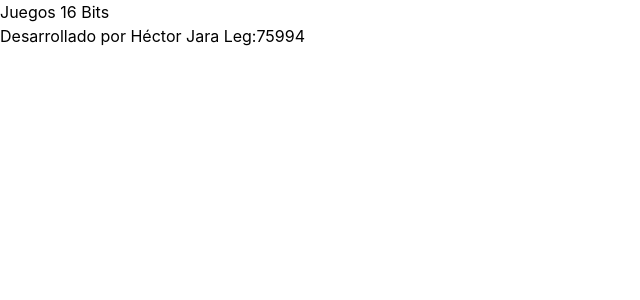
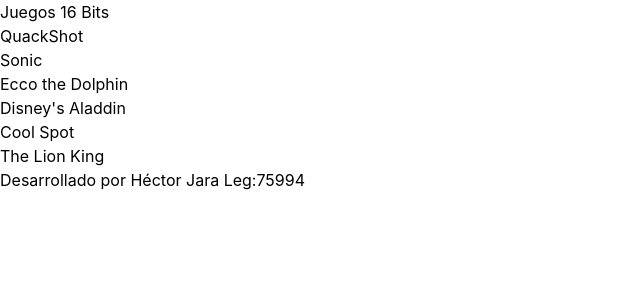
Before and after one commit to hectorjara/ReactParteII, a React (Create React App) app in the folder juegos/: page / in a window 1280 px wide. Shown: the top 300 px of the page, without its empty margins (0-640 px from the left). Built offline with nearby package versions, Linux system fonts and the light colour scheme.

Commit message:
Llamada al json

```diff
--- /dev/null
+++ b/juegos/public/mocks/juegos.json
@@ -0,0 +1,38 @@
+[
+    {
+        "id":"1",
+        "titulo":"QuackShot",
+        "descripcion":"QuackShot es un videojuego de plataformas desarrollado y publicado por Sega para la Sega Genesis",
+        "imagenCaratula":"https://upload.wikimedia.org/wikipedia/en/e/e0/QuackShot_-_Starring_Donald_Duck.jpg"
+    },
+    {
+        "id":"2",
+        "titulo":"Sonic",
+        "descripcion":"Sonic es un Videojuego de plataformas desarrollado por Sonic Team y publicado por Sega para la Sega Genesis en 1991",
+        "imagenCaratula":"https://upload.wikimedia.org/wikipedia/en/b/ba/Sonic_the_Hedgehog_1_Genesis_box_art.jpg"
+    },
+    {
+        "id":"3",
+        "titulo":"Ecco the Dolphin",
+        "descripcion":"Ecco the Dolphin es un videojuego de acción-aventura desarrollado por Novotrade International, originalmente para Sega Genesis, y publicado por Sega en 1992",
+        "imagenCaratula":"https://upload.wikimedia.org/wikipedia/en/c/c8/Ecco-cover.jpg"
+    },
+    {
+        "id":"4",
+        "titulo":"Disney's Aladdin",
+        "descripcion":"Disney's Aladdin es un videojuego de plataformas basado en la película de 1992 del mismo nombre desarrollada por Virgin Games USA",
+        "imagenCaratula":"https://upload.wikimedia.org/wikipedia/en/0/0d/Aladdingenesis.jpg"
+    },
+    {
+        "id":"5",
+        "titulo":"Cool Spot",
+        "descripcion":"Cool Spot es un videojuego de plataformas de 1993 desarrollado por Virgin Games y publicado por Virgin Interactive para Mega Drive/Genesis y SNES/Super Famicom",
+        "imagenCaratula":"https://upload.wikimedia.org/wikipedia/en/e/ec/Cool_spot_box_art.jpg"
+    },
+    {
+        "id":"6",
+        "titulo":"The Lion King",
+        "descripcion":"The Lion King es un videojuego de plataformas con vista lateral lanzado en 1994 para Sega Genesis y Super Nintendo",
+        "imagenCaratula":"https://upload.wikimedia.org/wikipedia/en/1/16/The_Lion_King_Coverart.png"
+    }
+]
--- a/juegos/src/Pages/Home/Home.jsx
+++ b/juegos/src/Pages/Home/Home.jsx
@@ -1,12 +1,33 @@
+import { useState, useEffect } from "react";
 import Footer from "../../Components/Footer/Footer";
 import Header from "../../Components/Header/Header";
 function Home() {
-  return (
-    <div className="Home">
-      <Header/>
-      <Footer/>
-    </div>
-  );
+    const [juegos, setJuegos] = useState([]);
+    const fetchJuegos = async () =>{
+        const response = await fetch("/mocks/juegos.json");
+        const result = await response.json();
+        setJuegos(result);
+    };
+
+    useEffect(() => {
+        fetchJuegos()
+        },
+    []);
+
+    return (
+        <div className="Home">
+        <Header/>
+        <ul>
+            {juegos.map(juego =>{
+                return(
+                    <li key={juego.id}>
+                        <h1>{juego.titulo}</h1>
+                    </li>)
+            })}
+        </ul>
+        <Footer/>
+        </div>
+    )
 }
 
 export default Home;
```
